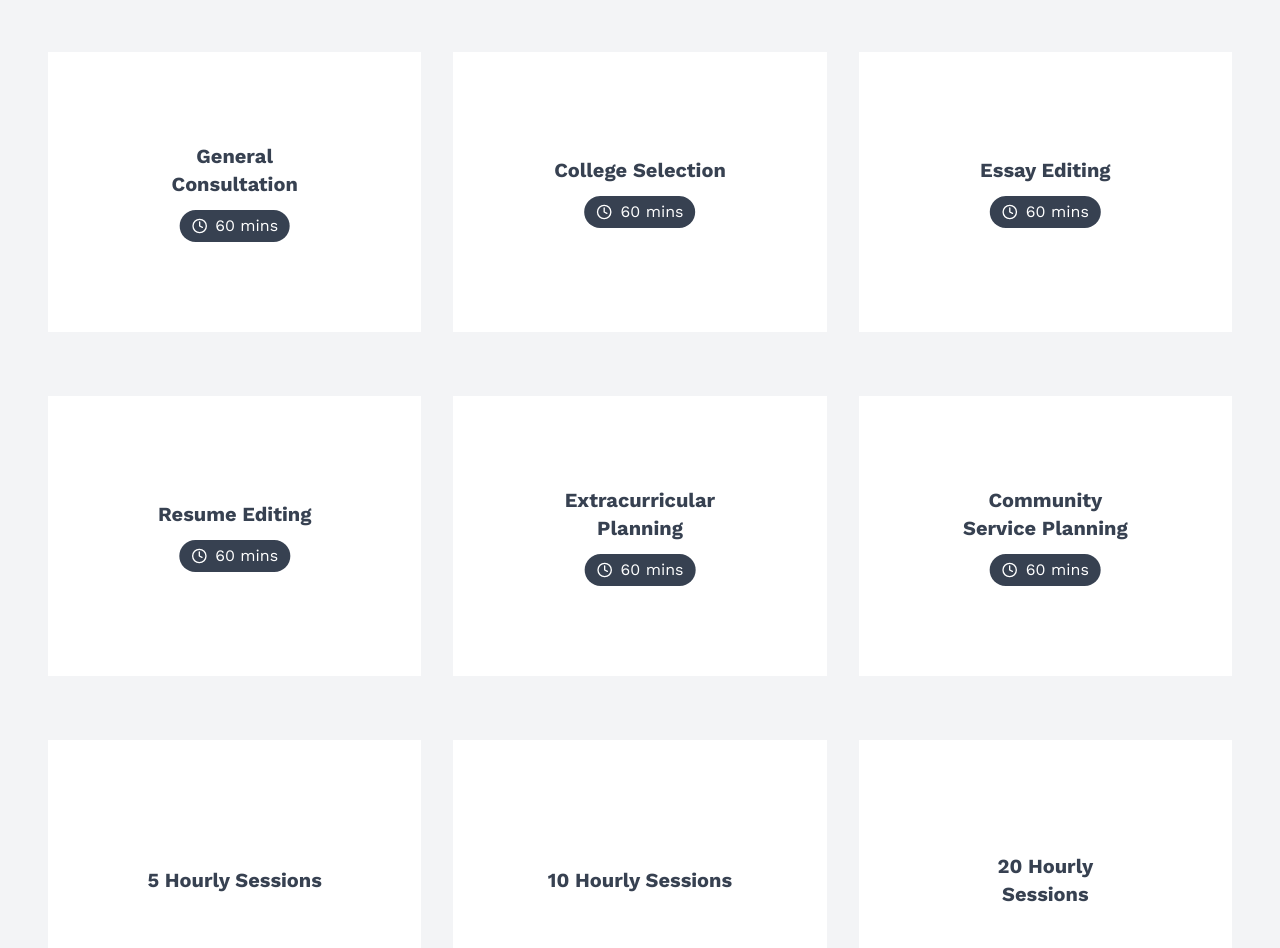
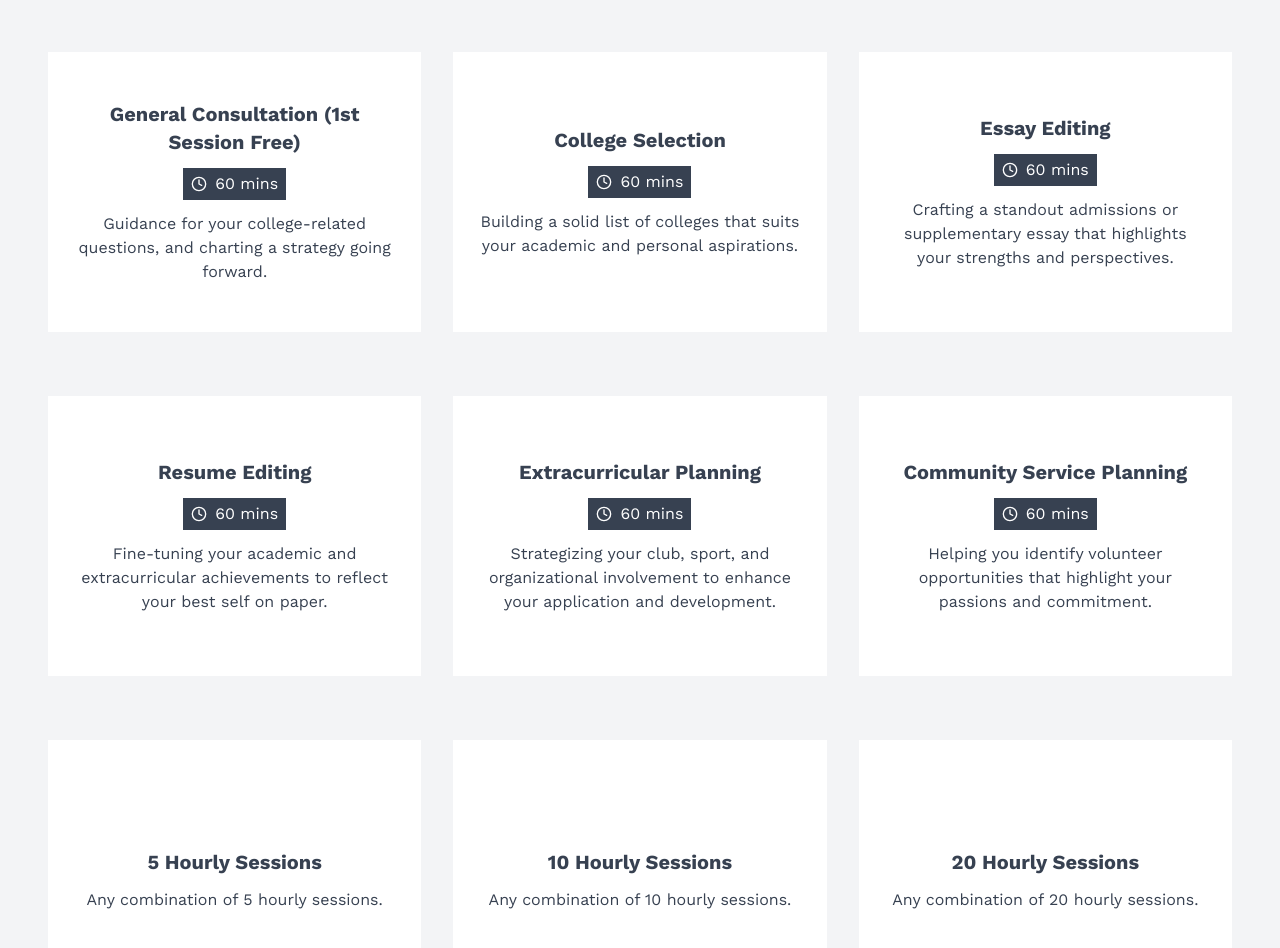
Before and after one commit to aawang1999/leaps, a React (Create React App) app: page / in a window 1280 px wide. Shown: the part 820-1768 px from the top of the page. Built offline with nearby package versions, Linux system fonts and the light colour scheme; a web font is replaced by a local one.

Commit message:
Updated service card descriptions

```diff
--- a/src/components/Service.js
+++ b/src/components/Service.js
@@ -5,16 +5,19 @@ import { FiClock } from 'react-icons/fi'
 const Service = ({ item }) => {
   return (
     <div key={item.id} className='flex flex-col items-center text-center'>
-      <div className='mb-8 relative text-center'>
+      <div id='service-container' className='mb-8 relative text-center'>
         <img src={WhiteBackground} />
         <div className='absolute top-1/2 left-1/2 text-gray-700 flex flex-col justify-center items-center' style={{ transform: 'translate(-50%, -50%)' }}>
+          <div id='service-front' className='flex flex-col justify-center items-center w-60 xl:w-80'>
             <div className='font-bold text-xl'>{item.name}</div>
             {item.duration ?
-            <div className='flex flex-row justify-center items-center w-fit bg-gray-700 px-3 py-1 rounded-full mt-3'>
+              <div className='flex flex-row justify-center items-center w-fit bg-gray-700 px-2 py-1 mt-3'>
                 <FiClock className='text-white' />
                 <div className='text-base ml-2 text-white'>{item.duration}</div>
               </div> : <div></div>
             }
+            <div className='mt-3'>{item.description}</div>
+          </div>
         </div>
       </div>
     </div>
--- a/src/data.js
+++ b/src/data.js
@@ -37,62 +37,62 @@ export const servicesNav = [
 export const servicesData = [
   {
     id: '1',
-    name: 'General Consultation',
+    name: 'General Consultation (1st Session Free)',
     category: 'hourly sessions',
     duration: '60 mins',
-    description: 'This is a sample description. A real one will be added shortly.'
+    description: 'Guidance for your college-related questions, and charting a strategy going forward.'
   },
   {
     id: '2',
     name: 'College Selection',
     category: 'hourly sessions',
     duration: '60 mins',
-    description: 'This is a sample description. A real one will be added shortly.'
+    description: 'Building a solid list of colleges that suits your academic and personal aspirations.'
   },
   {
     id: '3',
     name: 'Essay Editing',
     category: 'hourly sessions',
     duration: '60 mins',
-    description: 'This is a sample description. A real one will be added shortly.'
+    description: 'Crafting a standout admissions or supplementary essay that highlights your strengths and perspectives.'
   },
   {
     id: '4',
     name: 'Resume Editing',
     category: 'hourly sessions',
     duration: '60 mins',
-    description: 'This is a sample description. A real one will be added shortly.'
+    description: 'Fine-tuning your academic and extracurricular achievements to reflect your best self on paper.'
   },
   {
     id: '5',
     name: 'Extracurricular Planning',
     category: 'hourly sessions',
     duration: '60 mins',
-    description: 'This is a sample description. A real one will be added shortly.'
+    description: 'Strategizing your club, sport, and organizational involvement to enhance your application and development.'
   },
   {
     id: '6',
     name: 'Community Service Planning',
     category: 'hourly sessions',
     duration: '60 mins',
-    description: 'This is a sample description. A real one will be added shortly.'
+    description: 'Helping you identify volunteer opportunities that highlight your passions and commitment.'
   },
   {
     id: '7',
     name: '5 Hourly Sessions',
     category: 'packages',
-    description: 'This is a sample description. A real one will be added shortly.'
+    description: 'Any combination of 5 hourly sessions.'
   },
   {
     id: '8',
     name: '10 Hourly Sessions',
     category: 'packages',
-    description: 'This is a sample description. A real one will be added shortly.'
+    description: 'Any combination of 10 hourly sessions.'
   },
   {
     id: '9',
     name: '20 Hourly Sessions',
     category: 'packages',
-    description: 'This is a sample description. A real one will be added shortly.'
+    description: 'Any combination of 20 hourly sessions.'
   },
 ]
```
Also changed, not shown: src/App.css (line endings or trailing spaces). Lines whose indentation alone changed are shown as unchanged.
